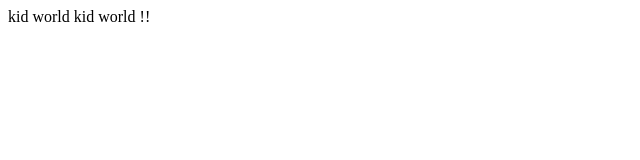
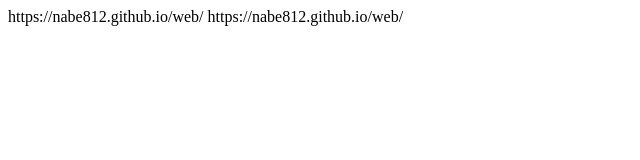
Before and after one commit to nabe812/web, a plain HTML site: page test.html in a window 1280 px wide. Shown: the whole page, without its empty margins (0-640 px from the left). Drawn offline with Linux system fonts and the light colour scheme.

Commit message:
Add files via upload

```diff
--- a/test.html
+++ b/test.html
@@ -1,8 +1,8 @@
 <html>
 <head>
-	kid world
+	https://nabe812.github.io/web/
 </head>
 <body>
-	kid world !!
+	https://nabe812.github.io/web/
 </body>
 </html>
```
